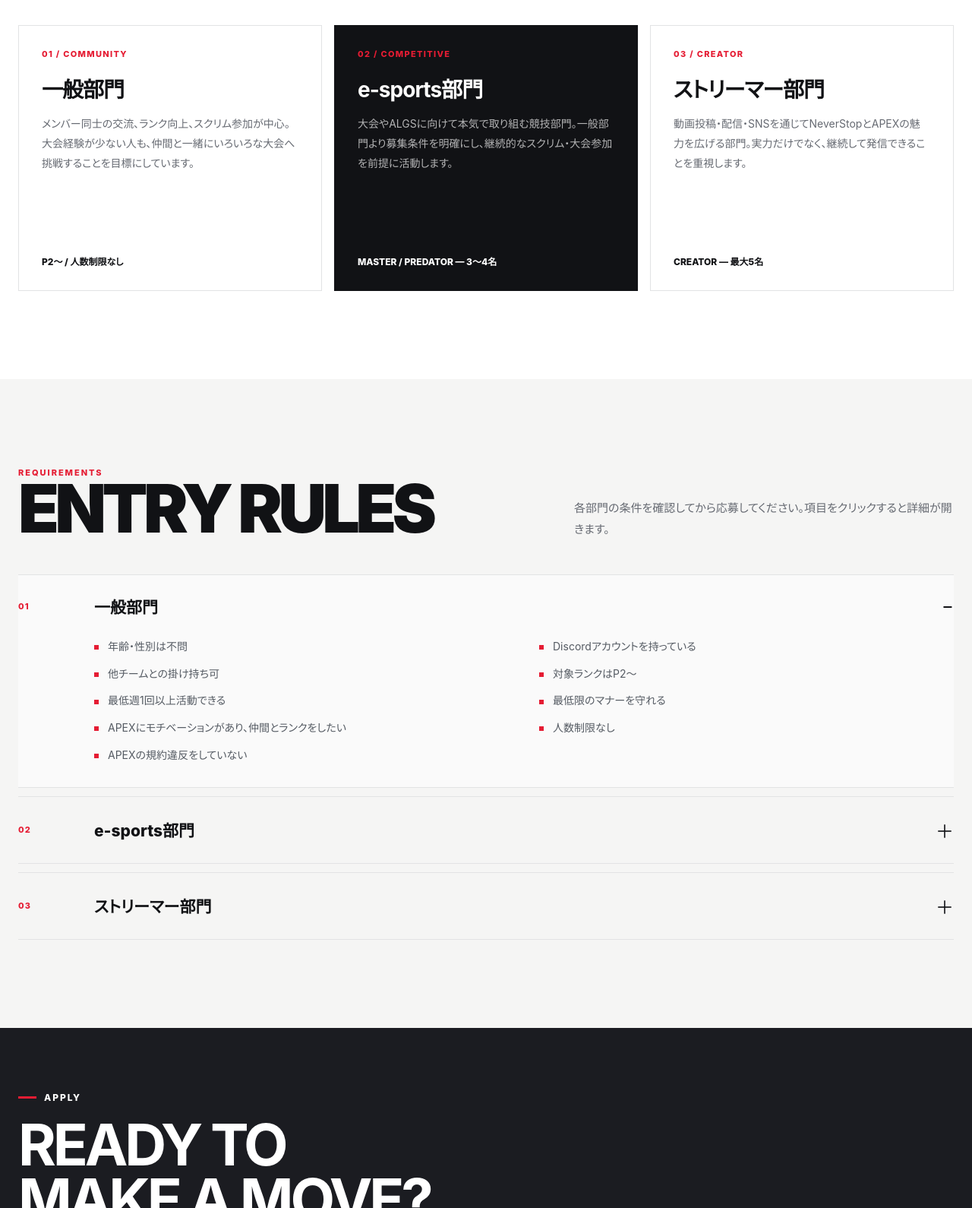
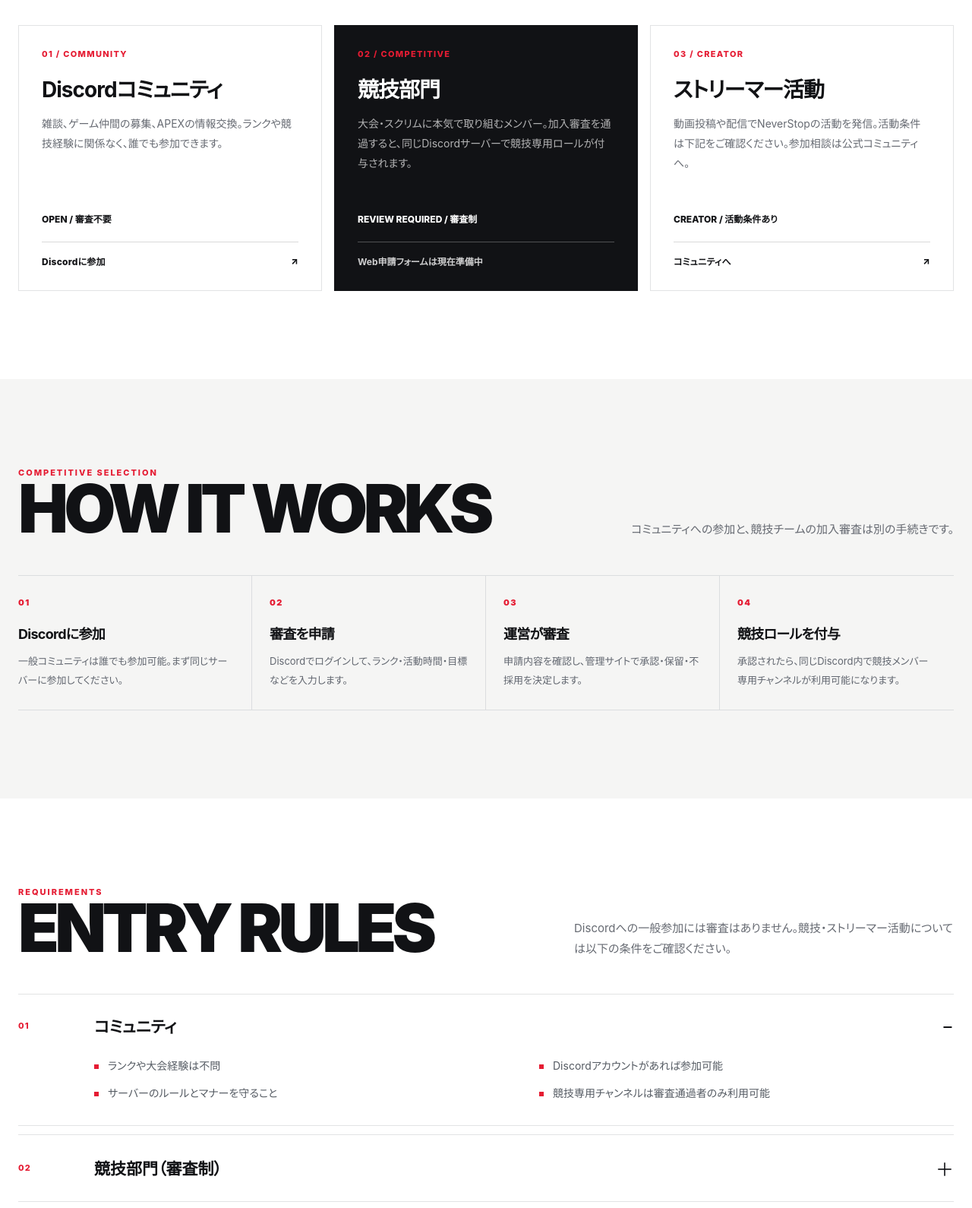
Before and after one commit to NeverStop-team/NeverStop, a plain HTML site: page recruit.html in a window 1280 px wide. Shown: the part 689-2279 px from the top of the page at 76% size. Drawn offline with Linux system fonts and the light colour scheme.

Commit message:
Explain open Discord and reviewed competitive track on public recruit page

```diff
--- a/recruit.html
+++ b/recruit.html
@@ -3,11 +3,11 @@
 <head>
 <meta charset="UTF-8">
 <meta name="viewport" content="width=device-width, initial-scale=1.0">
-<meta name="description" content="NeverStopのメンバー募集。一般部門、競技部門、ストリーマー部門の応募条件を掲載。">
+<meta name="description" content="NeverStopはDiscordコミュニティへ誰でも参加可能。競技部門への加入は審査制です。">
 <meta name="theme-color" content="#101114">
 <link rel="icon" href="logo-transparent.png?v=20261122-fix" type="image/png">
 <title>Recruit | NeverStop</title>
-<link rel="stylesheet" href="styles.css?v=20261127-playerphotos">
+<link rel="stylesheet" href="styles.css?v=20261127-competitive">
 </head>
 <body>
 <a class="skip-link" href="#main-content">本文へスキップ</a>
@@ -22,19 +22,71 @@
     </div>
   </div>
 </header>
-<div id="page-content"><section class="page-hero"><div class="container page-hero-grid"><div><div class="eyebrow">RECRUIT</div><h1 class="page-title">JOIN NEVERSTOP.</h1></div><p class="page-description">プレイヤーとして、競技者として、発信者として。3つの入り口から、自分に合った形でチームに参加できます。</p></div></section>
+<div id="page-content"><section class="page-hero"><div class="container page-hero-grid"><div><div class="eyebrow">RECRUIT</div><h1 class="page-title">JOIN NEVERSTOP.</h1></div><p class="page-description">Discordは誰でも参加できます。競技部門への加入は、Discordログインによる申請と運営の審査を通過した方が対象です。</p></div></section>
 <main id="main-content" tabindex="-1">
-<section class="section"><div class="container"><div class="section-head"><div><div class="kicker">DIVISIONS</div><h2>CHOOSE YOUR PATH</h2></div><p>活動目的の違いが分かるよう、部門ごとに役割と募集条件を分けています。</p></div><div class="division-grid">
-<article class="division-card"><div class="division-label">01 / COMMUNITY</div><h3>一般部門</h3><p>メンバー同士の交流、ランク向上、スクリム参加が中心。大会経験が少ない人も、仲間と一緒にいろいろな大会へ挑戦することを目標にしています。</p><div class="division-foot">P2〜 / 人数制限なし</div></article>
-<article class="division-card featured"><div class="division-label">02 / COMPETITIVE</div><h3>e-sports部門</h3><p>大会やALGSに向けて本気で取り組む競技部門。一般部門より募集条件を明確にし、継続的なスクリム・大会参加を前提に活動します。</p><div class="division-foot">MASTER / PREDATOR — 3〜4名</div></article>
-<article class="division-card"><div class="division-label">03 / CREATOR</div><h3>ストリーマー部門</h3><p>動画投稿・配信・SNSを通じてNeverStopとAPEXの魅力を広げる部門。実力だけでなく、継続して発信できることを重視します。</p><div class="division-foot">CREATOR — 最大5名</div></article>
-</div></div></section>
-<section class="section section-soft"><div class="container"><div class="section-head"><div><div class="kicker">REQUIREMENTS</div><h2>ENTRY RULES</h2></div><p>各部門の条件を確認してから応募してください。項目をクリックすると詳細が開きます。</p></div><div class="requirements">
-<details open><summary><span class="req-no">01</span><span>一般部門</span></summary><ul><li>年齢・性別は不問</li><li>Discordアカウントを持っている</li><li>他チームとの掛け持ち可</li><li>対象ランクはP2〜</li><li>最低週1回以上活動できる</li><li>最低限のマナーを守れる</li><li>APEXにモチベーションがあり、仲間とランクをしたい</li><li>人数制限なし</li><li>APEXの規約違反をしていない</li></ul></details>
-<details><summary><span class="req-no">02</span><span>e-sports部門</span></summary><ul><li>18歳以上、性別は不問</li><li>Discordアカウントを持っている</li><li>他チームとの掛け持ちは不可</li><li>ALGSの参加条件を満たしている</li><li>ESCLスクリムに最低週1回以上参加できる</li><li>対象ランクはマスター、プレデター（s12、s17を除く）</li><li>募集人数は3〜4人</li><li>できるだけ大会を優先できる</li><li>最低限のマナーを守れる</li><li>APEXの規約違反をしていない</li></ul></details>
-<details><summary><span class="req-no">03</span><span>ストリーマー部門</span></summary><ul><li>年齢・性別は不問</li><li>Discordアカウントを持っている</li><li>他チームとの掛け持ち可</li><li>自分のチャンネルがある</li><li>配信環境があり、週2回以上配信できる</li><li>APEXの知識がある</li><li>SNSで継続的に活動できる</li><li>チャンネル登録者数1000以上</li><li>最低限のマナーを守れる</li><li>APEX・YouTubeの規約違反をしていない</li><li>YouTube活動を続けたい</li><li>対象ランクはD4〜</li><li>募集人数は最大5人</li></ul></details>
-</div></div></section>
-<section class="cta"><div class="container cta-inner"><div><div class="eyebrow">APPLY</div><h2>READY TO<br>MAKE A MOVE?</h2><p>応募や質問は公式Discordへ。チームの最新情報は公式Xでも発信しています。</p></div><a class="button white" href="https://discord.gg/ppSVvAr8Bt" target="_blank" rel="noopener noreferrer">Join Discord</a></div></section>
+<section class="section"><div class="container">
+  <div class="section-head"><div><div class="kicker">YOUR WAY IN</div><h2>JOIN THE COMMUNITY.</h2></div>
+    <p>NeverStopのDiscordは誰でも参加できます。競技部門への加入だけ、運営による審査が必要です。</p></div>
+  <div class="division-grid">
+    <article class="division-card ns-entry-card">
+      <div class="division-label">01 / COMMUNITY</div>
+      <h3>Discordコミュニティ</h3>
+      <p>雑談、ゲーム仲間の募集、APEXの情報交換。ランクや競技経験に関係なく、誰でも参加できます。</p>
+      <div class="division-foot">OPEN / 審査不要</div>
+      <a class="ns-entry-link" href="https://discord.gg/ppSVvAr8Bt" target="_blank" rel="noopener noreferrer">Discordに参加 <span aria-hidden="true">↗</span></a>
+    </article>
+    <article class="division-card featured ns-entry-card">
+      <div class="division-label">02 / COMPETITIVE</div>
+      <h3>競技部門</h3>
+      <p>大会・スクリムに本気で取り組むメンバー。加入審査を通過すると、同じDiscordサーバーで競技専用ロールが付与されます。</p>
+      <div class="division-foot">REVIEW REQUIRED / 審査制</div>
+      <span class="ns-entry-note">Web申請フォームは現在準備中</span>
+    </article>
+    <article class="division-card ns-entry-card">
+      <div class="division-label">03 / CREATOR</div>
+      <h3>ストリーマー活動</h3>
+      <p>動画投稿や配信でNeverStopの活動を発信。活動条件は下記をご確認ください。参加相談は公式コミュニティへ。</p>
+      <div class="division-foot">CREATOR / 活動条件あり</div>
+      <a class="ns-entry-link" href="https://discord.gg/ppSVvAr8Bt" target="_blank" rel="noopener noreferrer">コミュニティへ <span aria-hidden="true">↗</span></a>
+    </article>
+  </div>
+</div></section>
+<section class="section section-soft"><div class="container">
+  <div class="section-head"><div><div class="kicker">COMPETITIVE SELECTION</div><h2>HOW IT WORKS</h2></div><p>コミュニティへの参加と、競技チームの加入審査は別の手続きです。</p></div>
+  <div class="ns-review-flow">
+    <div class="ns-flow-step"><span class="ns-flow-number">01</span><h3>Discordに参加</h3><p>一般コミュニティは誰でも参加可能。まず同じサーバーに参加してください。</p></div>
+    <div class="ns-flow-step"><span class="ns-flow-number">02</span><h3>審査を申請</h3><p>Discordでログインして、ランク・活動時間・目標などを入力します。</p></div>
+    <div class="ns-flow-step"><span class="ns-flow-number">03</span><h3>運営が審査</h3><p>申請内容を確認し、管理サイトで承認・保留・不採用を決定します。</p></div>
+    <div class="ns-flow-step"><span class="ns-flow-number">04</span><h3>競技ロールを付与</h3><p>承認されたら、同じDiscord内で競技メンバー専用チャンネルが利用可能になります。</p></div>
+  </div>
+</div></section>
+<section class="section"><div class="container">
+  <div class="section-head"><div><div class="kicker">REQUIREMENTS</div><h2>ENTRY RULES</h2></div><p>Discordへの一般参加には審査はありません。競技・ストリーマー活動については以下の条件をご確認ください。</p></div>
+  <div class="requirements">
+    <details open><summary><span class="req-no">01</span><span>コミュニティ</span></summary><ul>
+      <li>ランクや大会経験は不問</li><li>Discordアカウントがあれば参加可能</li><li>サーバーのルールとマナーを守ること</li><li>競技専用チャンネルは審査通過者のみ利用可能</li>
+    </ul></details>
+    <details><summary><span class="req-no">02</span><span>競技部門（審査制）</span></summary><ul>
+      <li>18歳以上、性別は不問</li><li>NeverStopのDiscordに参加していること</li>
+      <li>他チームとの掛け持ちは不可</li><li>ALGSの参加条件を満たしている</li>
+      <li>ESCLスクリムに最低週1回以上参加できる</li>
+      <li>対象ランクはマスター、プレデター（s12、s17を除く）</li>
+      <li>募集人数は3〜4人</li><li>できるだけ大会を優先できる</li>
+      <li>最低限のマナーを守れる</li><li>APEXの規約違反をしていない</li>
+    </ul></details>
+    <details><summary><span class="req-no">03</span><span>ストリーマー活動</span></summary><ul>
+      <li>年齢・性別は不問</li><li>Discordアカウントを持っている</li><li>他チームとの掛け持ち可</li>
+      <li>自分のチャンネルがある</li><li>配信環境があり、週2回以上配信できる</li><li>APEXの知識がある</li>
+      <li>SNSで継続的に活動できる</li><li>チャンネル登録者数1000以上</li><li>最低限のマナーを守れる</li>
+      <li>APEX・YouTubeの規約違反をしていない</li><li>YouTube活動を続けたい</li>
+      <li>対象ランクはD4〜</li><li>募集人数は最大5人</li>
+    </ul></details>
+  </div>
+</div></section>
+<section class="cta"><div class="container cta-inner"><div>
+  <div class="eyebrow">YOUR NEXT STEP</div><h2>START HERE.</h2>
+  <p>まずは誰でも参加できるDiscordコミュニティへ。競技部門のWeb応募フォームは、管理システムの準備が完了してから公開します。</p>
+</div><a class="button white" href="https://discord.gg/ppSVvAr8Bt" target="_blank" rel="noopener noreferrer">Join Discord</a></div></section>
 </main></div>
 <footer class="site-footer">
   <div class="container">
--- a/styles.css
+++ b/styles.css
@@ -876,3 +876,21 @@ body, body.page-leave { opacity: 1; animation: none; }
 
 /* Individual social accounts: two cards, responsive without empty third column. */
 .account-list{grid-template-columns:repeat(auto-fit,minmax(min(100%,220px),1fr))}
+
+/* Recruitment: an open community and a reviewed competitive role. */
+.ns-entry-card{display:flex;flex-direction:column;gap:0}
+.ns-entry-card .division-foot{margin-top:auto}
+.ns-entry-link{display:flex;align-items:center;justify-content:space-between;gap:20px;margin-top:22px;border-top:1px solid rgba(0,0,0,.15);padding-top:16px;color:var(--ink);font-size:12px;font-weight:850;letter-spacing:.02em}
+.ns-entry-link:hover{color:var(--red)}
+.ns-entry-card.featured .ns-entry-link{color:#fff}
+.ns-entry-note{display:block;margin-top:22px;padding-top:16px;border-top:1px solid rgba(0,0,0,.15);font-size:12px;font-weight:750;color:#666b71}
+.ns-entry-card.featured .ns-entry-note{color:#ffffffcc;border-color:#ffffff44}
+.ns-review-flow{display:grid;grid-template-columns:repeat(4,minmax(0,1fr));border-top:1px solid #dbdddf;border-bottom:1px solid #dbdddf}
+.ns-flow-step{padding:28px 23px 27px 0;border-right:1px solid #dbdddf}
+.ns-flow-step + .ns-flow-step{padding-left:23px}
+.ns-flow-step:last-child{border-right:0}
+.ns-flow-number{display:block;color:var(--red);font-size:11px;font-weight:900;letter-spacing:.14em}
+.ns-flow-step h3{font-size:18px;letter-spacing:-.04em;margin:20px 0 12px}
+.ns-flow-step p{font-size:13px;line-height:1.9;color:#626770;margin:0}
+@media(max-width:1040px){.ns-review-flow{grid-template-columns:repeat(2,minmax(0,1fr))}.ns-flow-step:nth-child(2){border-right:0}.ns-flow-step:nth-child(-n+2){border-bottom:1px solid #dbdddf}.ns-flow-step:nth-child(3){padding-left:0}}
+@media(max-width:650px){.ns-review-flow{grid-template-columns:1fr}.ns-flow-step,.ns-flow-step + .ns-flow-step{border-right:0;border-bottom:1px solid #dbdddf;padding:24px 0}.ns-flow-step:last-child{border-bottom:0}.ns-flow-step h3{margin:10px 0}.ns-entry-card{min-height:initial}}
```
Also changed, not shown: README.md.
